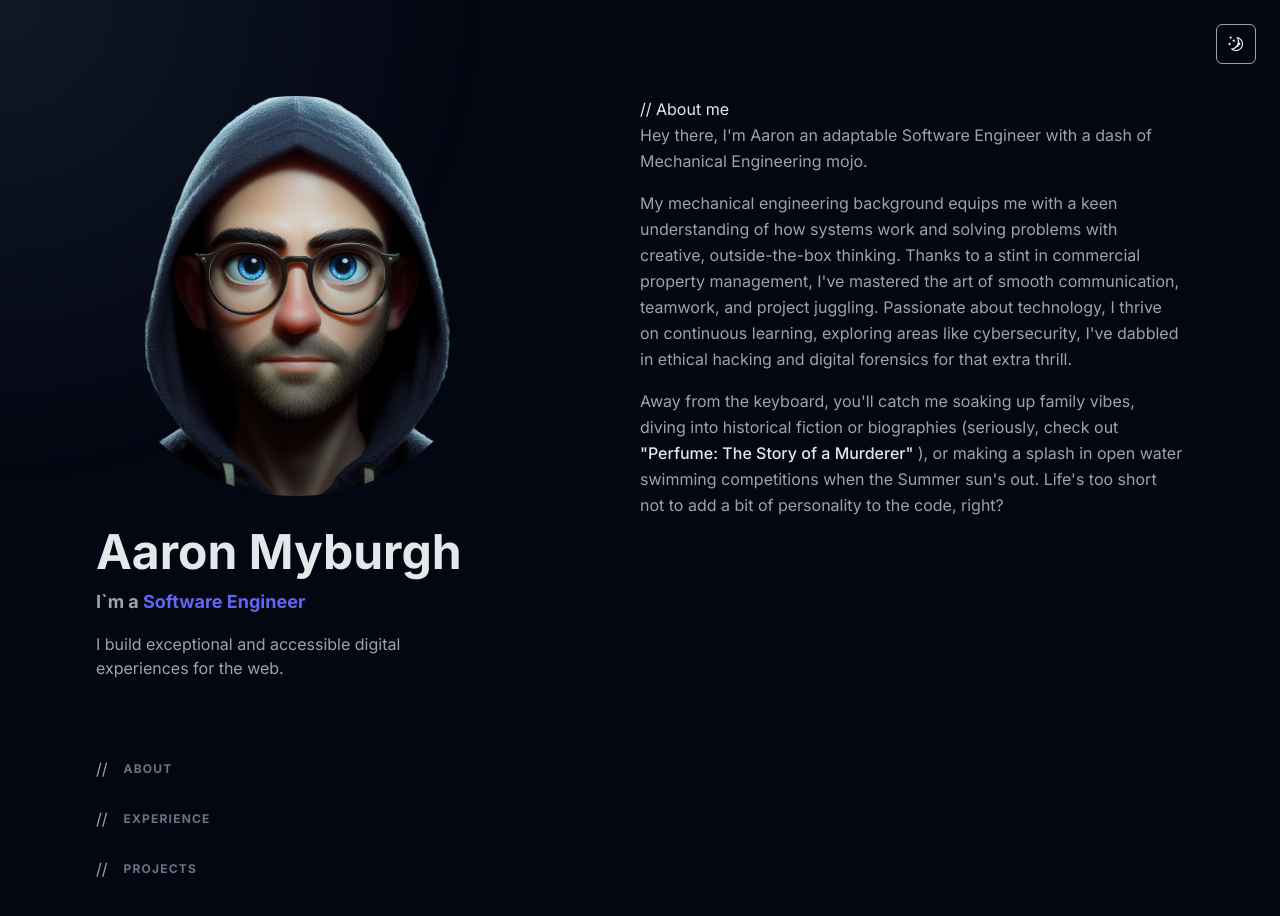
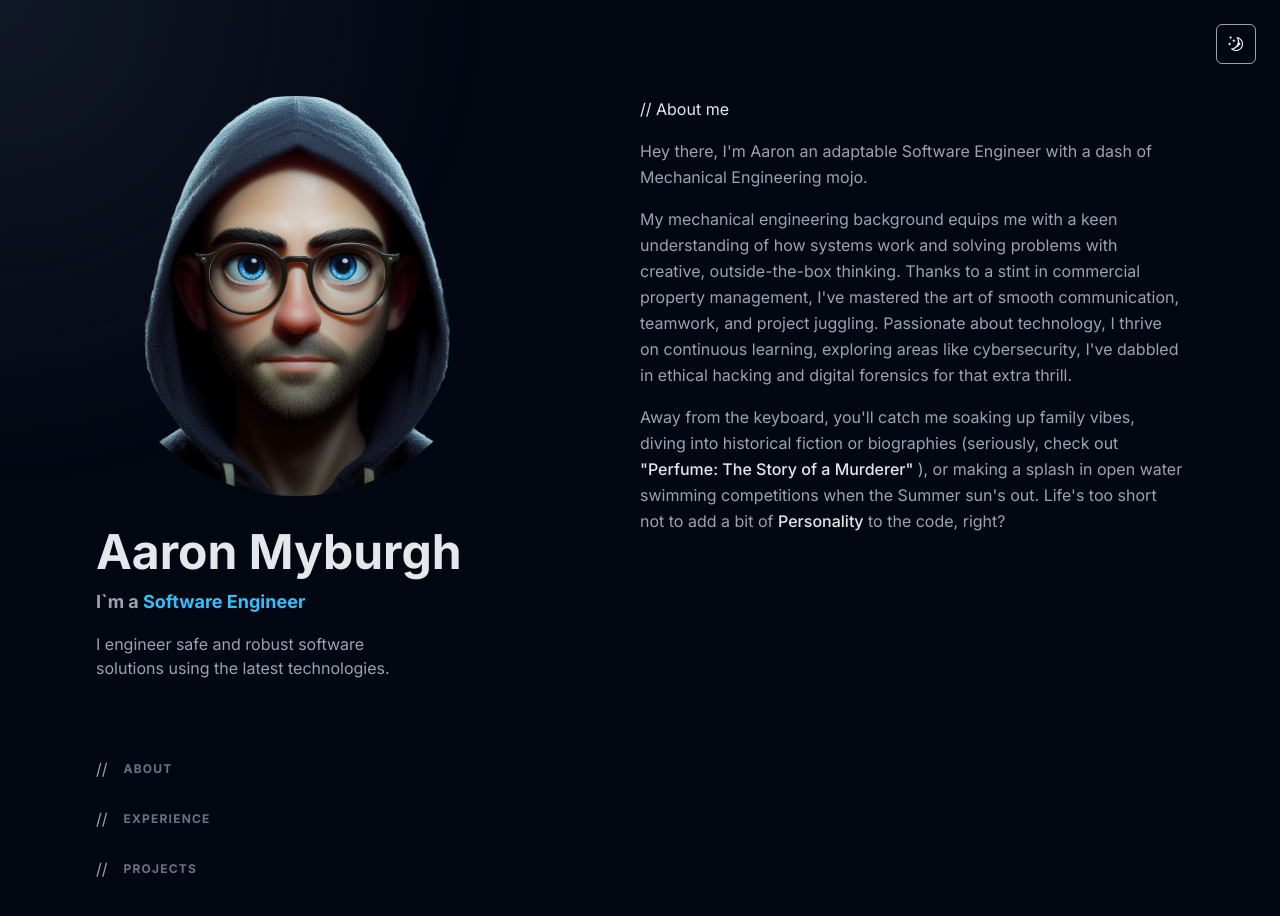
Before and after one commit to amyburgh/my-site, a Next.js app: page / in a window 1280 px wide. Shown: the top 916 px of the page. Built offline with nearby package versions, Linux system fonts and the light colour scheme.

Commit message:
Update About and Header components

```diff
--- a/components/About.tsx
+++ b/components/About.tsx
@@ -1,9 +1,10 @@
 import React from 'react';
+import Personality from './Personality';
 
 const About: React.FC = () => {
   return (
     <div>
-      <h1 className='text-gray-200'>{'// About me'}</h1>
+      <h1 className='mb-4 text-gray-200'>{'// About me'}</h1>
       <p className='mb-4'>
         Hey there, I&apos;m Aaron an adaptable Software Engineer with a dash of
         Mechanical Engineering mojo.
@@ -21,7 +22,7 @@ const About: React.FC = () => {
         Away from the keyboard, you{"'"}ll catch me soaking up family vibes,
         diving into historical fiction or biographies (seriously, check out
         <a
-          className='font-medium text-gray-200 hover:text-teal-300 focus-visible:text-teal-300'
+          className='font-medium text-gray-200 hover:text-sky-300 focus-visible:text-sky-300'
           href='https://www.goodreads.com/book/show/343.Perfume'
           target='_blank'
           rel='noreferrer'
@@ -29,8 +30,8 @@ const About: React.FC = () => {
           {' "Perfume: The Story of a Murderer" '}
         </a>
         ), or making a splash in open water swimming competitions when the
-        Summer sun{"'"}s out. Life{"'"}s too short not to add a bit of
-        personality to the code, right?
+        Summer sun{"'"}s out. Life{"'"}s too short not to add a bit of{' '}
+        <Personality /> to the code, right?
       </p>
     </div>
   );
--- a/components/Header.tsx
+++ b/components/Header.tsx
@@ -14,7 +14,7 @@ const Header: React.FC = () => {
         </h1>
         <h2 className='mt-3 text-lg font-bold [text-wrap:balance]'>
           I`m a{' '}
-          <span className='inline-flex h-[calc(theme(fontSize.lg)*theme(lineHeight.tight))] flex-col overflow-hidden text-indigo-500'>
+          <span className='inline-flex h-[calc(theme(fontSize.lg)*theme(lineHeight.tight))] flex-col overflow-hidden text-sky-400'>
             <ul className='animate-text-slide-2 block text-left leading-tight [&_li]:block'>
               <li>Software Engineer</li>
               <li>Mechanical Engineer</li>
@@ -23,7 +23,8 @@ const Header: React.FC = () => {
           </span>
         </h2>
         <p className='mt-4 max-w-xs leading-normal'>
-          I build exceptional and accessible digital experiences for the web.
+          I engineer safe and robust software solutions using the latest
+          technologies.
         </p>
         <Nav />
       </header>
--- /dev/null
+++ b/components/Personality.tsx
@@ -0,0 +1,77 @@
+import React from 'react';
+
+const Personality = () => {
+  return (
+    <span className='group/dazzle inline-flex lg:font-medium lg:text-gray-200'>
+      <span className='sr-only'>Personality</span>
+      <span
+        className='transition delay-[50ms] duration-75 group-hover/dazzle:-translate-y-px group-hover/dazzle:text-red-400'
+        aria-hidden='true'
+      >
+        P
+      </span>
+      <span
+        className='transition delay-[75ms] duration-75 group-hover/dazzle:-translate-y-px group-hover/dazzle:text-orange-400'
+        aria-hidden='true'
+      >
+        e
+      </span>
+      <span
+        className='transition delay-[100ms] duration-75 group-hover/dazzle:-translate-y-px group-hover/dazzle:text-yellow-400'
+        aria-hidden='true'
+      >
+        r
+      </span>
+      <span
+        className='transition delay-[125ms] duration-75 group-hover/dazzle:-translate-y-px group-hover/dazzle:text-lime-400'
+        aria-hidden='true'
+      >
+        s
+      </span>
+      <span
+        className='transition delay-[150ms] duration-75 group-hover/dazzle:-translate-y-px group-hover/dazzle:text-green-400'
+        aria-hidden='true'
+      >
+        o
+      </span>
+      <span
+        className='transition delay-[175ms] duration-75 group-hover/dazzle:-translate-y-px group-hover/dazzle:text-teal-400'
+        aria-hidden='true'
+      >
+        n
+      </span>
+      <span
+        className='transition delay-[200ms] duration-75 group-hover/dazzle:-translate-y-px group-hover/dazzle:text-cyan-400'
+        aria-hidden='true'
+      >
+        a
+      </span>
+      <span
+        className='transition delay-[225ms] duration-75 group-hover/dazzle:-translate-y-px group-hover/dazzle:text-sky-400'
+        aria-hidden='true'
+      >
+        l
+      </span>
+      <span
+        className='transition delay-[250ms] duration-75 group-hover/dazzle:-translate-y-px group-hover/dazzle:text-blue-400'
+        aria-hidden='true'
+      >
+        i
+      </span>
+      <span
+        className='transition delay-[275ms] duration-75 group-hover/dazzle:-translate-y-px group-hover/dazzle:text-indigo-400'
+        aria-hidden='true'
+      >
+        t
+      </span>
+      <span
+        className='transition delay-[300ms] duration-75 group-hover/dazzle:-translate-y-px group-hover/dazzle:text-violet-400'
+        aria-hidden='true'
+      >
+        y
+      </span>
+    </span>
+  );
+};
+
+export default Personality;
```
